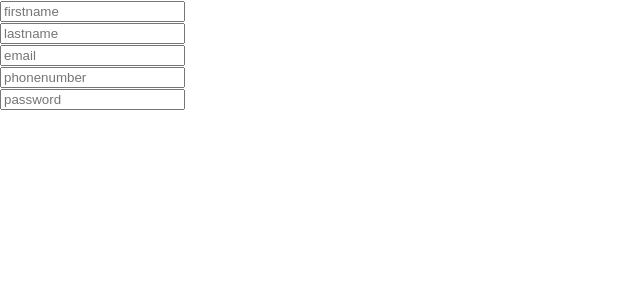
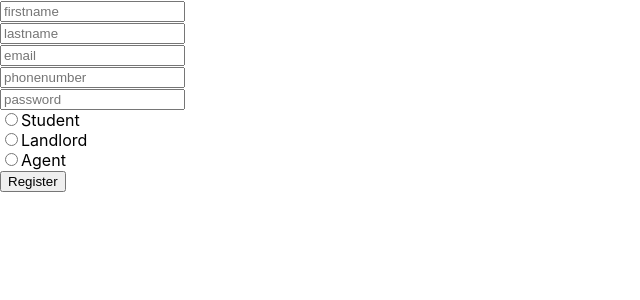
Before and after one commit to BSC-04-20/Acco-finder-front-end, a React (Create React App) app: page /register in a window 1280 px wide. Shown: the top 300 px of the page, without its empty margins (0-640 px from the left). Built offline with nearby package versions, Linux system fonts and the light colour scheme.

Commit message:
Account Type Radios

```diff
--- a/src/register/register.jsx
+++ b/src/register/register.jsx
@@ -7,6 +7,15 @@ export function Register(){
         <input type="email" placeholder="email" required/><br/>
         <input type="number" placeholder="phonenumber" required/><br/>
         <input type="password" placeholder="password" required/><br/>
+
+        <input type='radio' name="accountType" value="Student"/>
+            <label>Student</label><br/>
+        <input type='radio' name="accountType" value="Landlord"/>
+            <label>Landlord</label><br/>
+        <input type='radio' name="accountType" value="Agent"/>
+            <label>Agent</label><br/>
+
+        <input type="submit" value="Register"/>{/** Register Button */}
     </form>
     )
 }
```
